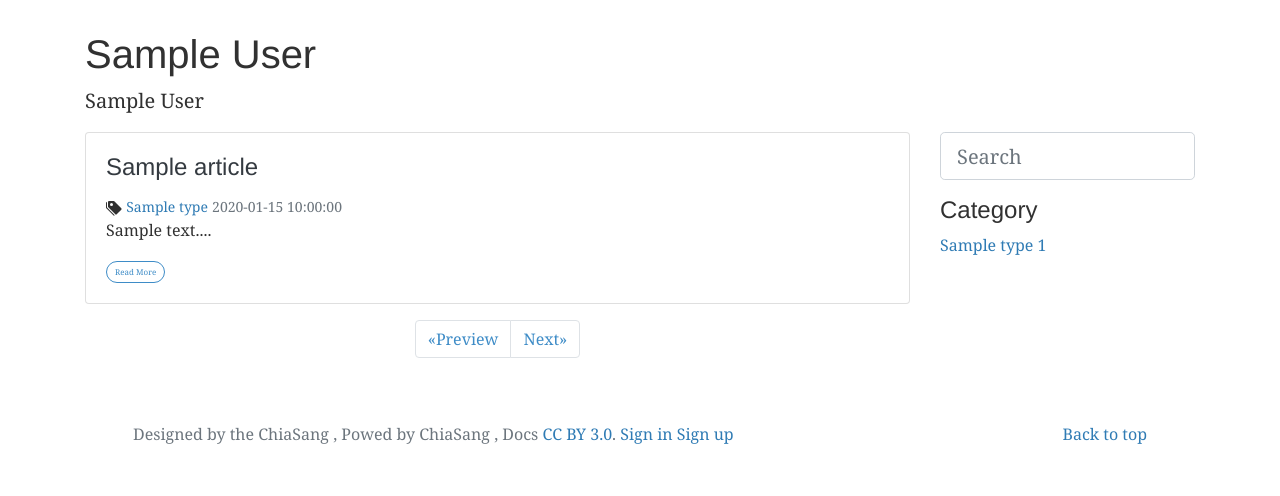
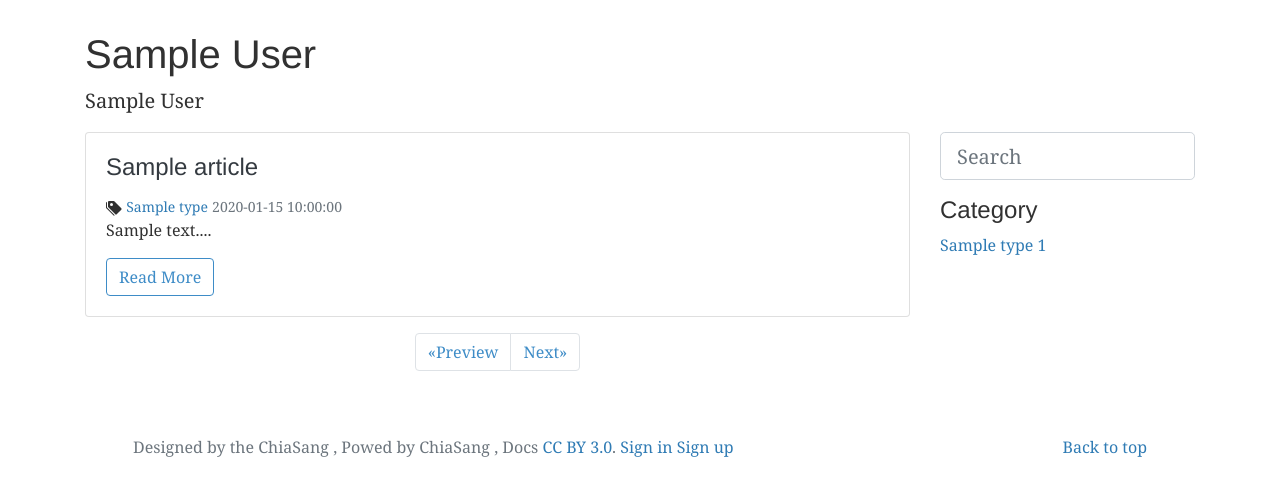
Before and after one commit to ChiaSang/MyBlog, a Flask app: page / in a window 1280 px wide. Shown: the part 56-552 px from the top of the page. Run offline with Flask 2, Linux system fonts and the light colour scheme; tables that the repository leaves empty hold one stand-in row (values such as "Sample post"); some libraries are stand-ins or nearby versions.

Commit message:
样式小调整

```diff
--- a/templates/article/posts.html
+++ b/templates/article/posts.html
@@ -23,7 +23,7 @@
                 <p>{{ article.content_html|striptags|truncate }}...</p>
 
                 <a href="{{ url_for('article.show_post', pid=article.id) }}" class="card-link" id="card-link-rm">
-                    <button type="button" class="btn btn-outline-primary btn-sm">Read More</button>
+                    <button type="button" class="btn btn-outline-primary">Read More</button>
                 </a>
             </div>
         </div>
```
